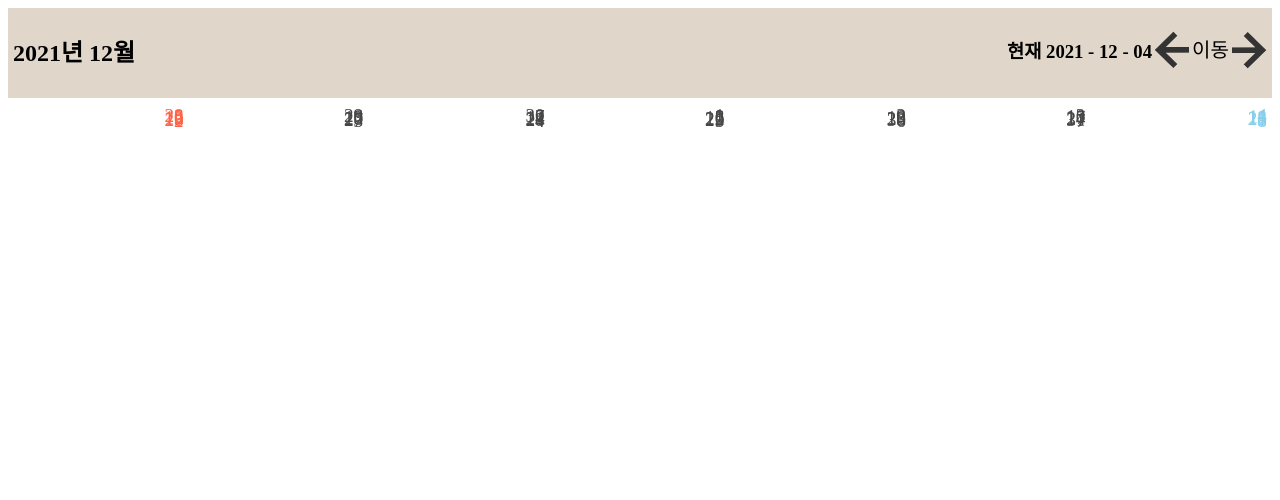
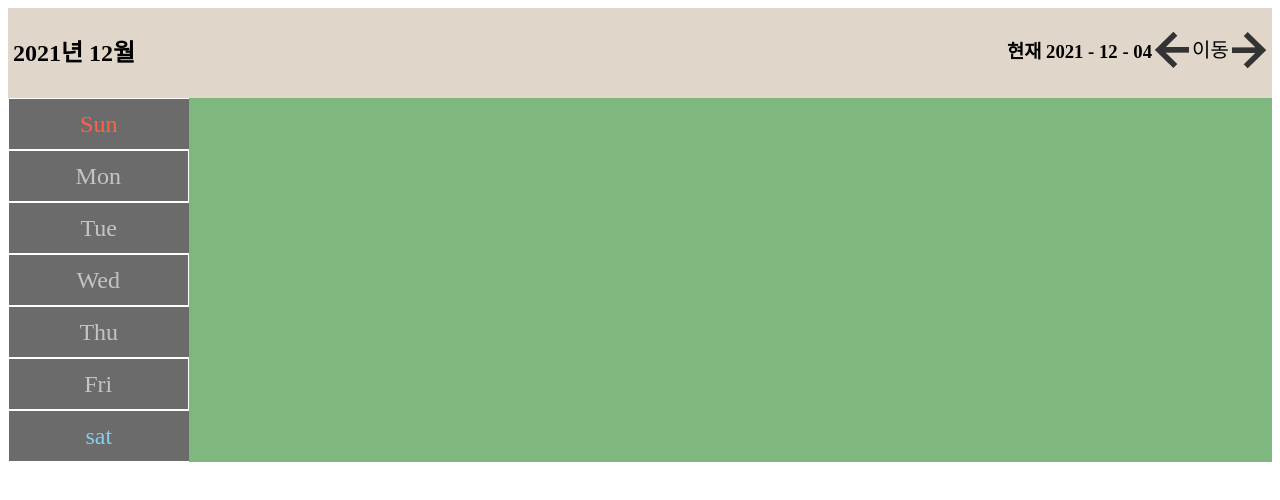
Before and after one commit to Koobonhyeok/reactProject, a React (Create React App) app: page / in a window 1280 px wide. Shown: the top 500 px of the page. Built offline with nearby package versions, Linux system fonts and the light colour scheme.

Commit message:
수정사항

```diff
--- a/src/components/main/MainPage.js
+++ b/src/components/main/MainPage.js
@@ -1,132 +1,116 @@
 import React, {Component} from "react";
 import moment from 'moment';
 
-// class DateHeader extends Component{
-//     dateToArray = (dates) => {
-//         console.log(dates)
-//         if(Array.isArray(dates)){
-//             return dates
-//         }else if(typeof dates === "string"){
-//             return dates.split(',')
-//         }else{
-//             return ["일", "월","화","수","목","금","토"]
-//         }
-//     }
-
-//     mapArrayToDate = (dateArray) => {
-//         try{
-//             if(dateArray.length !== 7){
-//               console.log(new Error("dates props must be had 7 date"))
-//               dateArray = ["일", "월", "화", "수", "목", "금", "토"]
-//             }
-
-//             return dateArray.map((date, index) => {
-//               const className = ()=>{
-//                 let className = "RCA-calendar-date-component";
-//                 if(index === 0){
-//                   return className + " date-sun"
-//                 }else if(index === 6){
-//                   return className + " date-sat"
-//                 }else{
-//                   return className + " date-weekday"
-//                 }
-//               }
-//               return (
-//                 <div className={className()} key={"RCA-header-"+date}>
-//                   {date}
-//                 </div>
-//               )
-//             })
-//           }catch{
-//             throw new Error ("date must be string or component")
-//           }
-//     }
-
-//     render(){
-//         return (
-//             <div className="RCS-calendar-date-header">
-//                {this.mapArrayToDate(this.dateToArray(this.props.dates))}
-//             </div>
-//         )
-//     }
-// }
-
-class Week extends Component {
-
-    state = {}
-
-    Days = (firstDayFormat) => {
-      const _days = [];
-
-      for (let i = 0; i < 7; i++) {
-
-        const Day = moment(firstDayFormat).add('d', i);
-        _days.push({
-          yearMonthDayFormat: Day.format("YYYY-MM-DD"),
-          getDay: Day.format('D'),
-          isHolyDay: false
-        });
+class DateHeader extends Component{
+    dateToArray = (dates) => {
+        if(Array.isArray(dates)){
+            return dates
+        }else if(typeof dates === "string"){
+            return dates.split(',')
+        }else{
+            return ["일", "월","화","수","목","금","토"]
+        }
     }
 
-      return _days;
+    mapArrayToDate = (dateArray) => {
+        try{
+            if(dateArray.length !== 7){
+              console.log(new Error("dates props must be had 7 date"))
+              dateArray = ["일", "월", "화", "수", "목", "금", "토"]
             }
 
-    mapDaysToComponents = (Days, fn = () => { }) => {
-
-      return Days.map((dayInfo, i) => {
-
-        let className = "date-weekday-label";
-
-        if (i === 0) {
-          className = "date-sun";
-        } else if (i === 6) {
-          className = "date-sat"
+            return dateArray.map((date, index) => {
+              const className = ()=>{
+                let className = "RCA-calendar-date-component";
+                if(index === 0){
+                  return className + " date-sun"
+                }else if(index === 6){
+                  return className + " date-sat"
+                }else{
+                  return className + " date-weekday"
                 }
-
+              }
               return (
-          <div className={"RCA-calendar-day " + className} onClick={() => fn(dayInfo.yearMonthDayFormat)}>
-            <label className="RCA-calendar-day-label">
-              {dayInfo.getDay}
-            </label>
-
-            {/* <label className="RCA-calendar-day">{dayInfo.getDay}</label> */}
+                <div className={className()} key={"RCA-header-"+date}>
+                  {date}
                 </div>
               )
             })
+          }catch{
+            throw new Error ("date must be string or component")
+          }
     }
 
-
-    render() {
+    render(){
         return (
-        <div className="RCA-calendar-week">
-          {this.mapDaysToComponents(this.Days(this.props.firstDayOfThisWeekformat))}
+            <div className="RCS-calendar-date-header">
+               {this.mapArrayToDate(this.dateToArray(this.props.dates))}
             </div>
         )
     }
 }
 
+// class Week extends Component {
+
+//     state = {}
+
+//     Days = (firstDayFormat) => {
+//       const _days = [];
+
+//       for (let i = 0; i < 7; i++) {
+
+//         const Day = moment(firstDayFormat).add('d', i);
+//         _days.push({
+//           yearMonthDayFormat: Day.format("YYYY-MM-DD"),
+//           getDay: Day.format('D'),
+//           isHolyDay: false
+//         });
+//       }
+
+//       return _days;
+//     }
+
+//     mapDaysToComponents = (Days, fn = () => { }) => {
+
+//       return Days.map((dayInfo, i) => {
+
+//         let className = "date-weekday-label";
+
+//         if (i === 0) {
+//           className = "date-sun";
+//         } else if (i === 6) {
+//           className = "date-sat"
+//         }
+
+//         return (
+//           <div className={"RCA-calendar-day " + className} onClick={() => fn(dayInfo.yearMonthDayFormat)}>
+//             <label className="RCA-calendar-day-label">
+//               {dayInfo.getDay}
+//             </label>
+
+//             {/* <label className="RCA-calendar-day">{dayInfo.getDay}</label> */}
+//           </div>
+//         )
+//       })
+//     }
+
+
+//     render() {
+//       return (
+//         <div className="RCA-calendar-week">
+//           {this.mapDaysToComponents(this.Days(this.props.firstDayOfThisWeekformat))}
+//         </div>
+//       )
+//     }
+//   }
+
 class mainPage extends Component{
-    Weeks = (monthYear) => {
-        const firstDayOfMonth = moment(monthYear).startOf('month');
-        const firstDateOfMonth = firstDayOfMonth.get('d');
 
-        const firstDayOfWeek = firstDayOfMonth.clone().add('d', -firstDateOfMonth);
-        // const lastDayOfThisCalendar = dayOfThisCalendar.clone().add('d', 6 * 7);
-
-        const _Weeks = [];
-
-        for (let i = 0; i < 6; i++) {
-          _Weeks.push((
-            <Week key={`RCA-calendar-week-${i}`} firstDayOfThisWeekformat={firstDayOfWeek.clone().add('d', i *7).format("YYYY-MM-DD")} />
-          ))
-        }
-        return _Weeks
-      }
    render(){
        return(
         <div className="RCA-calendar-container">
-             {/* <DateHeader dates={["Sun", "Mon", "Tue", "Wed", "Thu", "Fri", "sat"]} /> */}
-             {this.Weeks(this.props.YM)}
+             <DateHeader dates={["Sun", "Mon", "Tue", "Wed", "Thu", "Fri", "sat"]} />
+
         </div>
        )
 
--- a/src/css/RCA.css
+++ b/src/css/RCA.css
@@ -61,7 +61,7 @@
 /* calendar-header */
 
 .RCA-calendar-date-header{
-  display: flex;
+  /* display: flex; */
   height: 50px;
   background-color: green;
 }
@@ -77,7 +77,7 @@
 }
 
 .RCA-calendar-date-component:nth-child(odd){
-  border-left : none;
+  border-left : non   e;
   border-right: none;
 }
 
```
Lines whose indentation alone changed are shown as unchanged.
